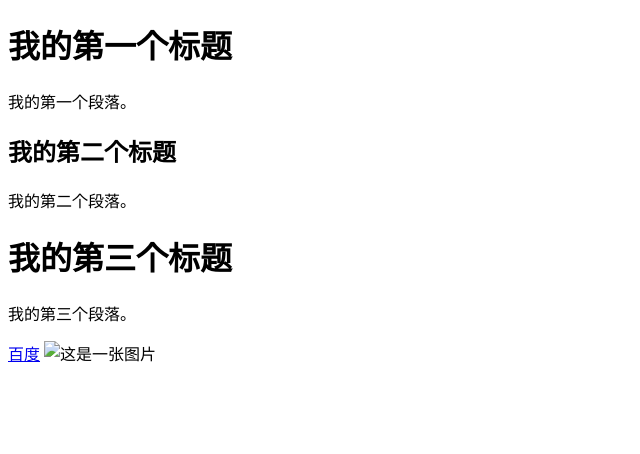
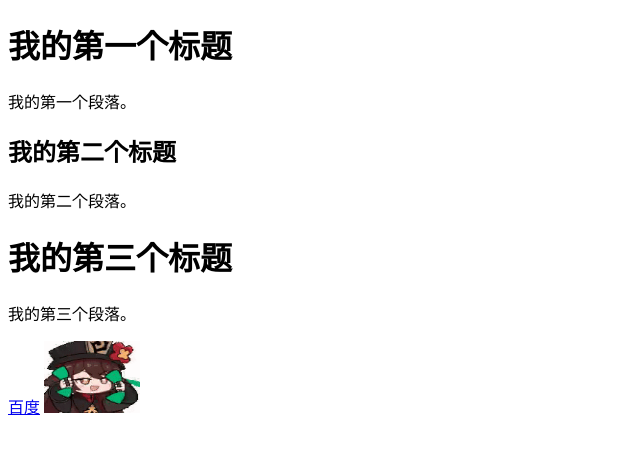
Before and after one commit to haha-yihong/haha-yihong.github.io, a plain HTML site: page index.html in a window 1280 px wide. Shown: the whole page, without its empty margins (0-640 px from the left). Drawn offline with Linux system fonts and the light colour scheme.

Commit message:
Update index.html

```diff
--- a/index.html
+++ b/index.html
@@ -13,6 +13,6 @@
     <h1>我的第三个标题</h1>
     <p>我的第三个段落。</p>
     <a href="https://www.baidu.com/" target="_blank">百度</a>
-    <img src="/桌面/html/image/1.gif" width="96" height="72" alt="这是一张图片" />
+    <img src="1.gif" width="96" height="72" alt="这是一张图片" />
 </body>
 </html>
```
